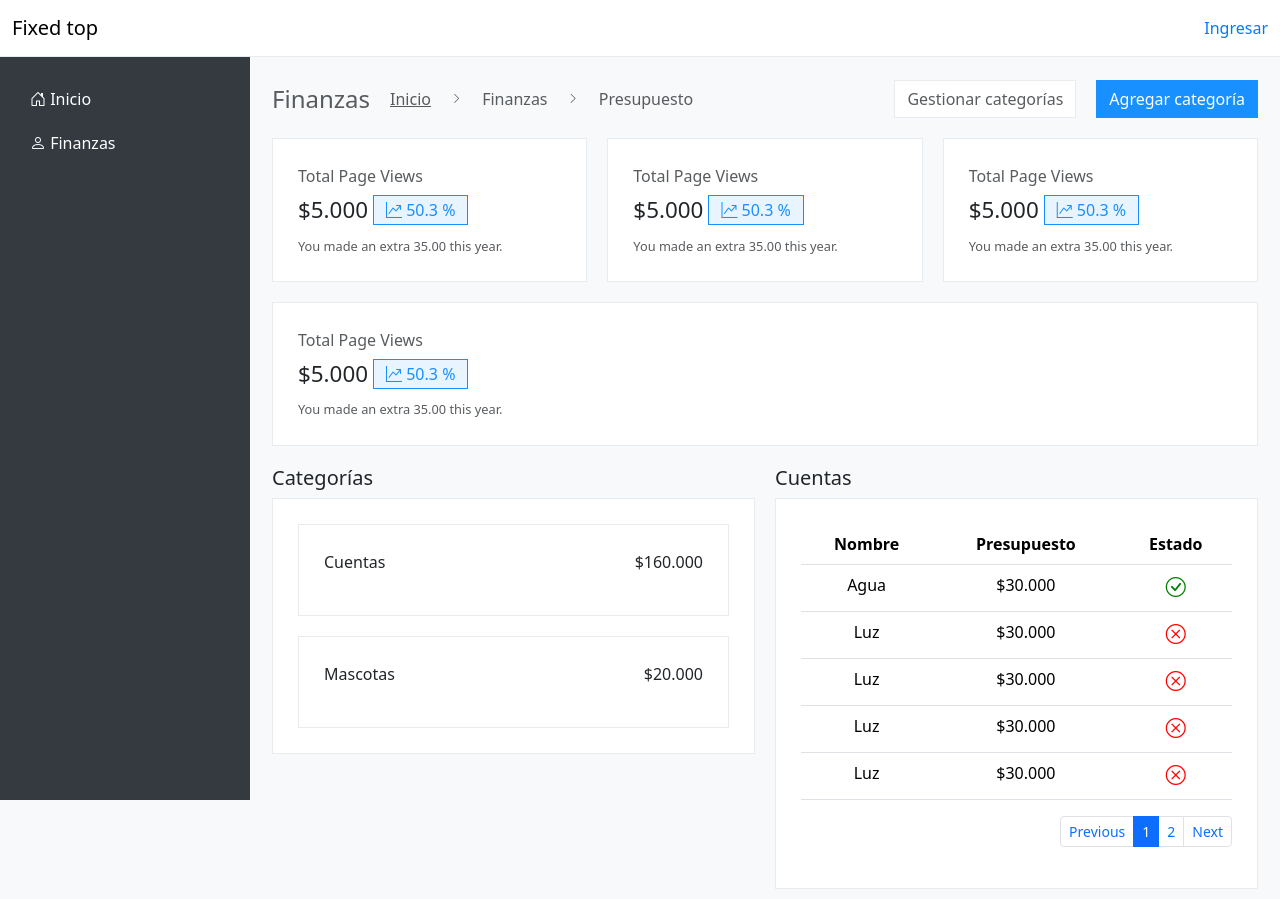
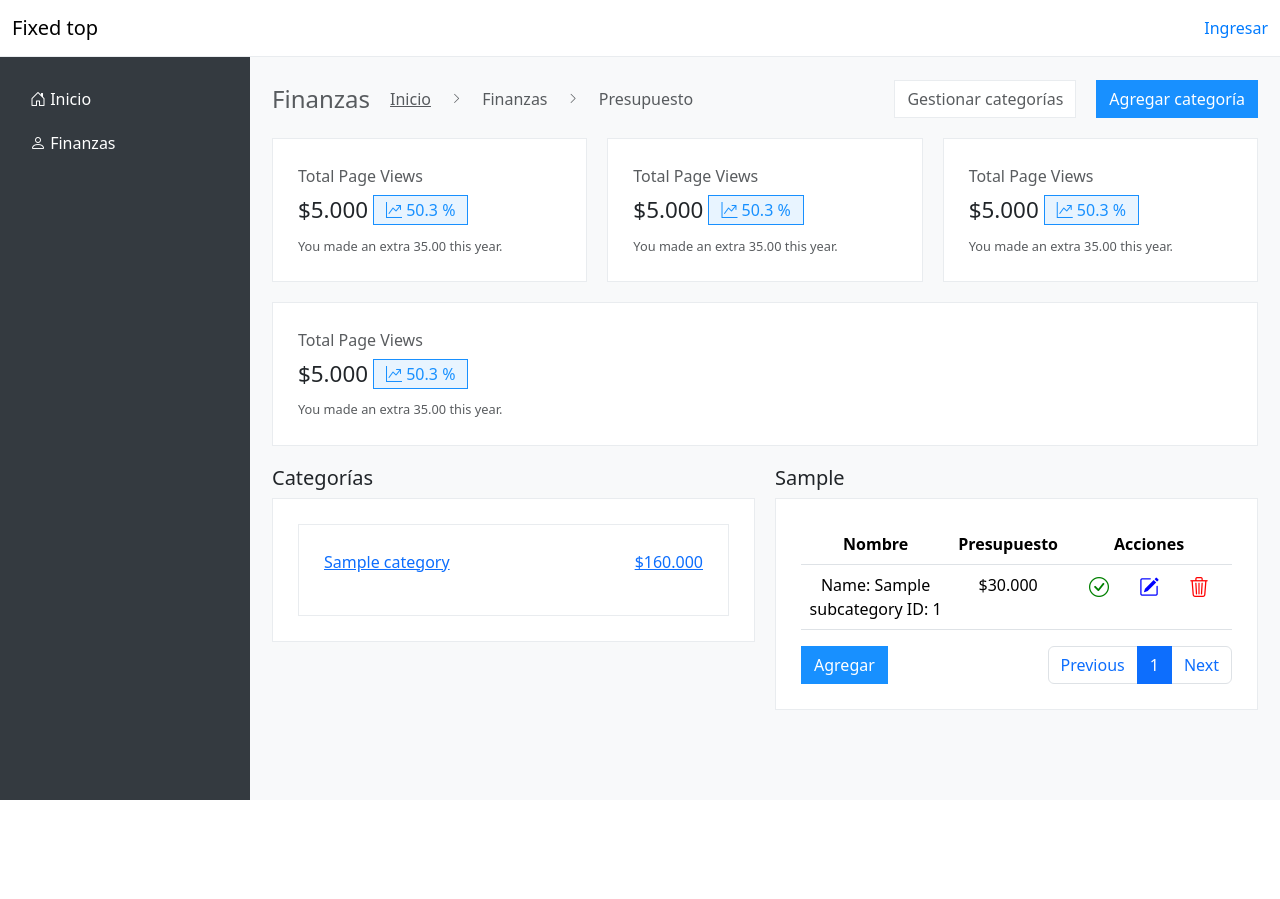
Before and after one commit to TheCatAvila/FamilyAdministrator, a Flask app: template app/templates/presupuesto.html in a window 1280 px wide. After the commit the page ends 800 px from the top, so only its background shows below. Run offline with Flask 3, Linux system fonts and the light colour scheme; the template is opened without the code that fills it: most values are stand-ins (such as "Sample title", 1, 10 or a date in 2020); some libraries are stand-ins or nearby versions.

Commit message:
Update: Funciones para página presupuesto

```diff
--- a/app/__init__.py
+++ b/app/__init__.py
@@ -12,7 +12,7 @@ def create_app():
     Session(app)
 
     # Crear la base de datos y tablas si no existen
-    db_dll = DLL()
+    DLL()
 
     @app.before_request
     def make_session_permanent():
@@ -21,7 +21,9 @@ def create_app():
     # Importar y registrar Blueprints
     from app.routes.main import main
     from app.routes.auth import auth_routes
+    from app.routes.budget_route import budget
     app.register_blueprint(main)
     app.register_blueprint(auth_routes)
+    app.register_blueprint(budget)
 
     return app
--- a/app/models/user.py
+++ b/app/models/user.py
@@ -1,9 +1,6 @@
-from flask_bcrypt import Bcrypt
 from flask import session
 from app.database.db_connection import Database
 from app.utils.security_utils import hash_password, check_password
-
-bcrypt = Bcrypt()
 
 class User:
     def __init__(self, id: int = None, name: str = None, lastname: str = None, email: str = None, password: str = None):
--- a/app/static/css/buttons.css
+++ b/app/static/css/buttons.css
@@ -28,3 +28,14 @@
     background-color: var(--dark-blue);
     color: var(--light-gray);
 }
+
+.cont-btns-acciones{
+    display: flex;
+    flex-direction: row;
+    align-items: center;
+    justify-content: center;
+}
+
+.cont-btns-acciones form {
+    width: 50px;
+}
--- a/app/static/css/info-card.css
+++ b/app/static/css/info-card.css
@@ -60,6 +60,16 @@
     margin: 10px 0 0 0;
 }
 
+.card-footer{
+    display: flex;
+    align-items: center;
+    justify-content: space-between;
+}
+
+.card-footer ul{
+    margin: 0;
+}
+
 @media (max-width: 768px) {
     .card {
         width: 100%;
--- a/app/templates/finanzas.html
+++ b/app/templates/finanzas.html
@@ -17,7 +17,7 @@
         </div>
         <div class="col cont-top-buttons">
             <!-- Button to Open the Modal -->
-            <a class="btn btn-category" href="{{ url_for('main.presupuesto') }}">Gestionar presupuesto</a>
+            <a class="btn btn-category" href="{{ url_for('budget.presupuesto') }}">Gestionar presupuesto</a>
             </button>
             <!-- Button to Open the Modal -->
             <button type="button" class="btn btn-blue" data-bs-toggle="modal" data-bs-target="#registrarEgreso">
--- a/app/templates/presupuesto.html
+++ b/app/templates/presupuesto.html
@@ -19,7 +19,7 @@
         </div>
         <div class="col cont-top-buttons">
             <!-- Button to Open the Modal -->
-            <button type="button" class="btn btn-category" data-bs-toggle="modal" data-bs-target="#registrarEgreso">
+            <button type="button" class="btn btn-category">
                 Gestionar categorías
             </button>
             <!-- Button to Open the Modal -->
@@ -121,25 +121,29 @@
                         display: flex;
                         flex-direction: row;
                         justify-content: space-between;
+                        cursor: pointer;
+                        transition: all 0.2s ease-in-out;
                     }
 
+                    .categoria:hover {
+                        scale: 1.01;
+                        box-shadow: 0px 0px 10px 5px var(--light-blue);
+                    }
                 </style>
                 <div class="cont-categorias">
-                    <div class="info-card categoria">
-                        <p>Cuentas</p>
+                    {% for category in categories %}
+                    <a class="info-card categoria" href="{{ url_for('budget.presupuesto', category_name=category['name']) }}">
+                        <p>{{ category['name'] }}</p>
                         <p>$160.000</p>
-                    </div>
-                    <div class="info-card categoria">
-                        <p>Mascotas</p>
-                        <p>$20.000</p>
-                    </div>
+                    </a>
+                    {% endfor %}
                 </div>
 
             </div>
         </div>
         <div class="col">
             <div>
-                <h5>Cuentas</h2>
+                <h5>{{ selected_category if selected_category else 'Selecciona una categoría' }}</h5>
             </div>
             <div class="info-card">
                 <!-- Tabbla con los datos y presupuestos por sub-categorías -->
@@ -148,88 +152,51 @@
                         <tr>
                             <th>Nombre</th>
                             <th>Presupuesto</th>
-                        <th>Estado</th>
+                            <th>Acciones</th>
                         </tr>
                     </thead>
                     <tbody>
+                        {% for subcategory in subcategories %}
                         <tr>
-                        <td>Agua</td>
+                            <td>Name: {{ subcategory['name'] }} ID: {{ subcategory['category_id'] }}</td>
                             <td>$30.000</td>
-                        <td>
+                            <td style="width: 33.3%;">
+                                <div class="cont-btns-acciones">
                                     <form action="/cambiar_estado_sub_categoria">
-                                <input type="hidden" name="id_sub_categoria" value="1">
+                                        <input type="hidden" name="subcategory_id" value="{{ subcategory['id'] }}">
                                         <button type="submit" class="bi bi-check-circle"
                                             style="color: green; font-size: 20px; background: none; border: none; padding: 0; cursor: pointer;"
                                             title="Desactivar">
                                         </button>
+                                    </form>
+                                    <form action="/edit_subcategory" method="POST">
+                                        <input type="hidden" name="subcategory_id" value="{{ subcategory['id'] }}">
+                                        <button type="submit" class="bi bi-pencil-square"
+                                            style="color: blue; font-size: 20px; background: none; border: none; padding: 0; cursor: pointer;"
+                                            title="Editar">
+                                        </button>
+                                    </form>
+                                    <form action="/delete_subcategory" method="POST">
+                                        <input type="hidden" name="subcategory_id" value="{{ subcategory['id'] }}">
+                                        <button type="submit" class="bi bi-trash3"
+                                            style="color: red; font-size: 20px; background: none; border: none; padding: 0; cursor: pointer;"
+                                            title="Eliminar">
+                                        </button>
+                                    </form>
+                                </div>
 
-                            </form>
                             </td>
                         </tr>
-                      <tr>
-                        <td>Luz</td>
-                        <td>$30.000</td>
-                        <td>
-                            <form action="/cambiar_estado_sub_categoria">
-                                <input type="hidden" name="id_sub_categoria" value="1">
-                                <button type="submit" class="bi bi-x-circle"
-                                    style="color: red; font-size: 20px; background: none; border: none; padding: 0; cursor: pointer;"
-                                    title="Activar">
-                                </button>
-
-                            </form>
-                        </td>
-                      </tr>
-                      <tr>
-                        <td>Luz</td>
-                        <td>$30.000</td>
-                        <td>
-                            <form action="/cambiar_estado_sub_categoria">
-                                <input type="hidden" name="id_sub_categoria" value="1">
-                                <button type="submit" class="bi bi-x-circle"
-                                    style="color: red; font-size: 20px; background: none; border: none; padding: 0; cursor: pointer;"
-                                    title="Activar">
-                                </button>
-
-                            </form>
-                        </td>
-                      </tr>
-                      <tr>
-                        <td>Luz</td>
-                        <td>$30.000</td>
-                        <td>
-                            <form action="/cambiar_estado_sub_categoria">
-                                <input type="hidden" name="id_sub_categoria" value="1">
-                                <button type="submit" class="bi bi-x-circle"
-                                    style="color: red; font-size: 20px; background: none; border: none; padding: 0; cursor: pointer;"
-                                    title="Activar">
-                                </button>
-
-                            </form>
-                        </td>
-                      </tr>
-                      <tr>
-                        <td>Luz</td>
-                        <td>$30.000</td>
-                        <td>
-                            <form action="/cambiar_estado_sub_categoria">
-                                <input type="hidden" name="id_sub_categoria" value="1">
-                                <button type="submit" class="bi bi-x-circle"
-                                    style="color: red; font-size: 20px; background: none; border: none; padding: 0; cursor: pointer;"
-                                    title="Activar">
-                                </button>
-
-                            </form>
-                        </td>
-                      </tr>
-
+                        {% endfor %}
                     </tbody>
                 </table>
                 <div class="card-footer" style="height:auto; width: 100%">
-                    <ul class="pagination pagination-sm justify-content-end">
+
+                    <button class="btn btn-blue" data-bs-toggle="modal" data-bs-target="#subcategory">Agregar</button>
+
+                    <ul class="pagination">
                         <li class="page-item"><a class="page-link" href="javascript:void(0);">Previous</a></li>
                         <li class="page-item active"><a class="page-link" href="javascript:void(0);">1</a></li>
-                        <li class="page-item"><a class="page-link" href="javascript:void(0);">2</a></li>
                         <li class="page-item"><a class="page-link" href="javascript:void(0);">Next</a></li>
                     </ul>
                 </div>
@@ -242,7 +209,7 @@
 <div class="modal fade" id="agregarCategoria">
     <div class="modal-dialog">
         <div class="modal-content">
-            <form id="egresoForm" action="" method="POST">
+            <form id="egresoForm" action="/add_category" method="POST">
                 <!-- Modal Header -->
                 <div class="modal-header">
                     <h4 class="modal-title">Agregar categoría</h4>
@@ -253,8 +220,8 @@
                 <div class="modal-body">
 
                     <div class="cont-label-input">
-                        <label for="monto">Nombre categoría</label>
-                        <input type="text" id="monto" required>
+                        <label for="category_name">Nombre categoría</label>
+                        <input type="text" id="category_name" name="category_name" required>
                         <span class="error" id="montoError"></span>
                     </div>
 
@@ -278,6 +245,52 @@
         </div>
     </div>
 </div>
+<!-- Modal para agregar una subcategoría -->
+<div class="modal fade" id="subcategory">
+    <div class="modal-dialog">
+        <div class="modal-content">
+            <form id="egresoForm" action="/add_subcategory" method="POST">
+                <!-- Modal Header -->
+                <div class="modal-header">
+                    <h4 class="modal-title">Agregar subcategoría</h4>
+                    <button type="button" class="btn-close" data-bs-dismiss="modal"></button>
+                </div>
+
+                <!-- Modal Body -->
+                <div class="modal-body">
+
+                    <div class="cont-label-input">
+                        <label for="subcategory_name">Nombre subcategoría</label>
+                        <input type="text" id="subcategory_name" name="subcategory_name" required>
+                        <span class="error" id="montoError"></span>
+                    </div>
+                    <div class="cont-label-input">
+                        <label for="subcategory_budget">Presupuesto subcategoría</label>
+                        <input type="text" id="subcategory_budget" name="subcategory_budget" oninput="formatMonto(this)" required>
+                        <span class="error" id="montoError"></span>
+                    </div>
+
+                </div>
+
+                <!-- Modal Footer -->
+                <div class="modal-footer">
+                    <input type="hidden" name="category_name" value="{{ selected_category }}">
+                    <button type="submit" class="btn btn-blue">Agregar</button>
+                </div>
+            </form>
+
+            <style>
+                .error {
+                    color: red;
+                    font-size: 0.875em;
+                    display: block;
+                    margin-top: 5px;
+                }
+            </style>
+
+        </div>
+    </div>
+</div>
 {% endblock %}
 
 <!-- JavaScript personalizado por página -->
```
Also changed, not shown: app/models/expense_category.py (added, +51 -0 lines), app/models/expense_subcategory.py (added, +66 -0 lines), app/routes/budget_route.py (added, +91 -0 lines), app/routes/main.py (+0 -14 lines), app/templates/error.html (added, +11 -0 lines). Lines whose indentation alone changed are shown as unchanged.
